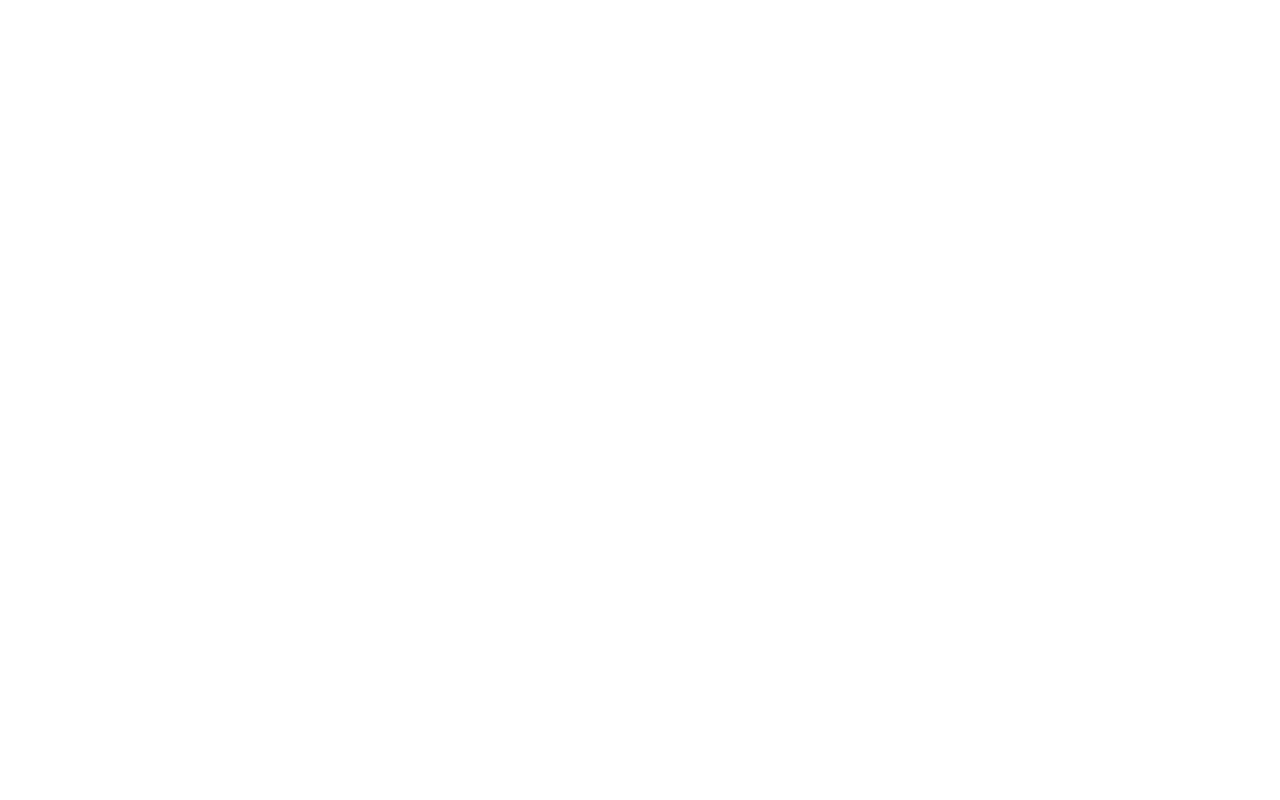
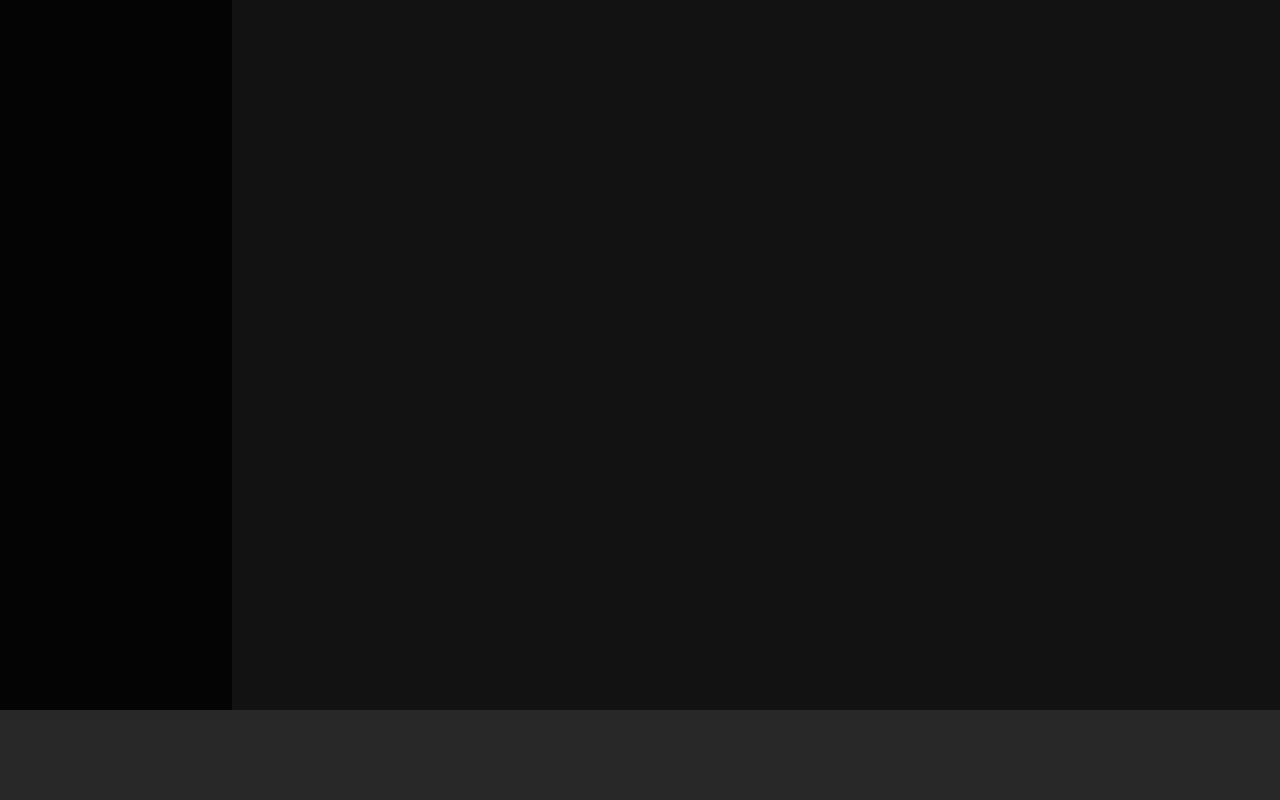
Before and after one commit to magrolorenzo/html-css-spotifyweb, a plain HTML site: page index.html in a window 1280 px wide. Drawn offline with Linux system fonts and the light colour scheme.

Commit message:
impaginazione footer e side bar

```diff
--- a/css/style.css
+++ b/css/style.css
@@ -3,3 +3,28 @@
     padding: 0;
     box-sizing: border-box;
 }
+
+/* colore sidebar: #040404 */
+/* link logo
+    https://cdn.freebiesupply.com/logos/large/2x/spotify-1-logo-black-and-white.png
+ */
+body{
+    color: #b3b3b3;
+    font-family: 'Roboto', sans-serif;
+    background-color: #121212;
+}
+
+.side-bar{
+    width: 232px;
+    height: calc(100vh - 90px);
+    background-color: #040404;
+
+}
+
+footer {
+   position:fixed;
+   bottom:0px;
+   height:90px;
+   width:100vw;
+   background:#282828;
+}
--- a/index.html
+++ b/index.html
@@ -3,10 +3,26 @@
     <head>
         <meta charset="utf-8">
         <meta name="viewport" content="width=device-width, initial-scale=1">
+        <link href="https://fonts.googleapis.com/css2?family=Roboto:wght@100;300;400;500;700;900&display=swap" rel="stylesheet">
+        <link rel="icon" sizes="32x32" type="image/png" href="https://open.scdn.co/cdn/images/favicon32.a19b4f5b.png">
         <link rel="stylesheet" href="css/style.css">
         <title>Spotify</title>
     </head>
     <body>
 
+        <header>
+        </header>
+
+        <main>
+            <section class="side-bar">
+
+            </section>
+            <section class="main-window">
+
+            </section>
+        </main>
+
+        <footer>
+        </footer>
     </body>
 </html>
```
